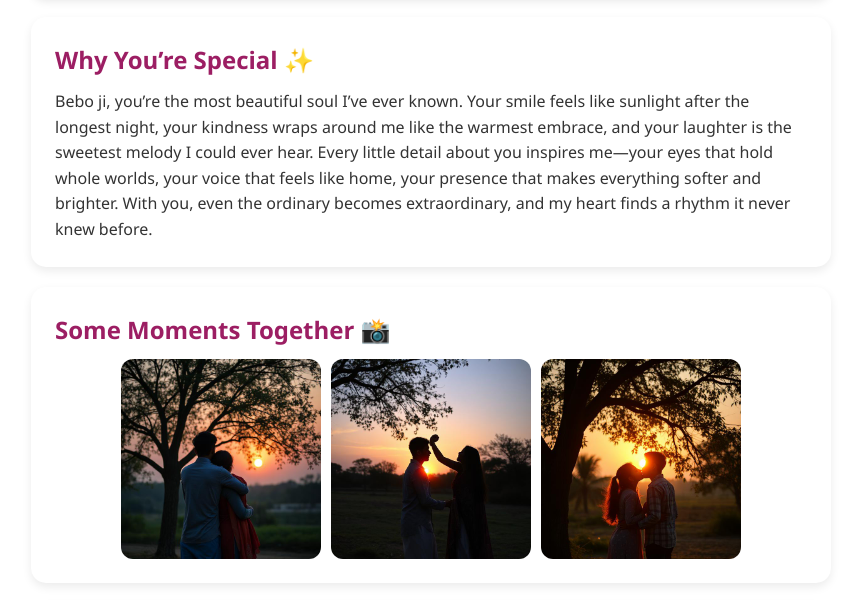
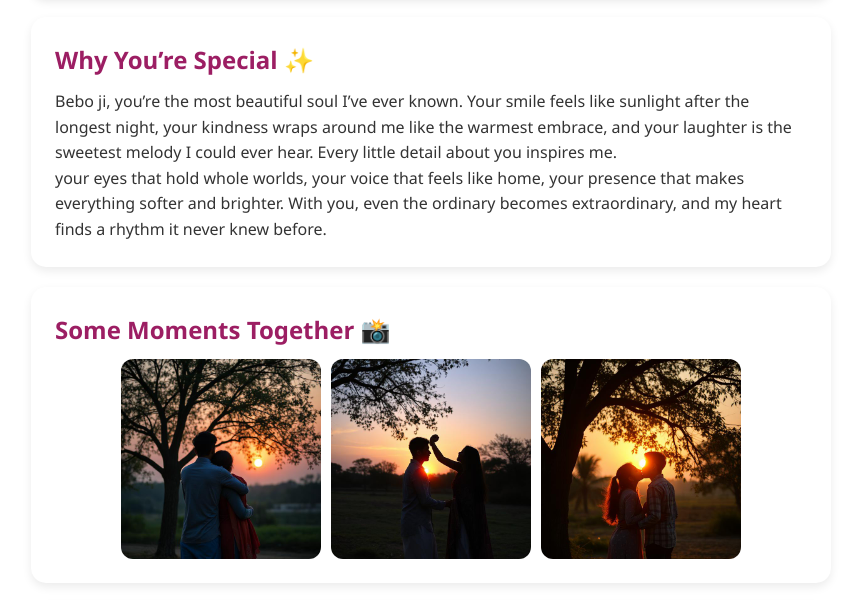
Before and after one commit to Muxawer/Love, a plain HTML site: page index.htm in a window 1280 px wide. Shown: the part 187-787 px from the top of the page, without its empty margins (209-1070 px from the left). Drawn offline with Linux system fonts and the light colour scheme; a script that the page names is missing.

Commit message:
Update index.htm

```diff
--- a/index.htm
+++ b/index.htm
@@ -17,7 +17,7 @@
       <h2>Why You’re Special ✨</h2>
       <p>Bebo ji, you’re the most beautiful soul I’ve ever known. Your smile feels like sunlight after
         the longest night, your kindness wraps around me like the warmest embrace, and your laughter is
-        the sweetest melody I could ever hear. Every little detail about you inspires me—your
+        the sweetest melody I could ever hear. Every little detail about you inspires me.<br>your
         eyes that hold whole worlds, your voice that feels like home, your presence that makes everything
         softer and brighter. With you, even the ordinary becomes extraordinary, and my heart finds a rhythm
         it never knew before.</p>
```
